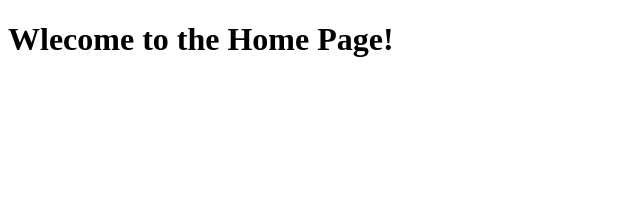
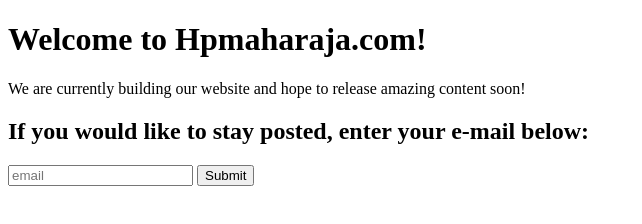
Before and after one commit to Hpmaharaja/hpmaharaja, a plain HTML site: page index.html in a window 1280 px wide. Shown: the whole page, without its empty margins (0-642 px from the left). Drawn offline with Linux system fonts and the light colour scheme.

Commit message:
update 1

```diff
--- a/index.html
+++ b/index.html
@@ -4,6 +4,11 @@
 	<title>Home</title>
 </head>
 <body>
-<h1>Wlecome to the Home Page!</h1>
+<h1>Welcome to Hpmaharaja.com!</h1>
+<p>We are currently building our website and hope to release amazing content soon!</p>
+
+<h2>If you would like to stay posted, enter your e-mail below:</h2>
+<input type="text" placeholder="email" />
+<input type="submit" />
 </body>
 </html>
```
